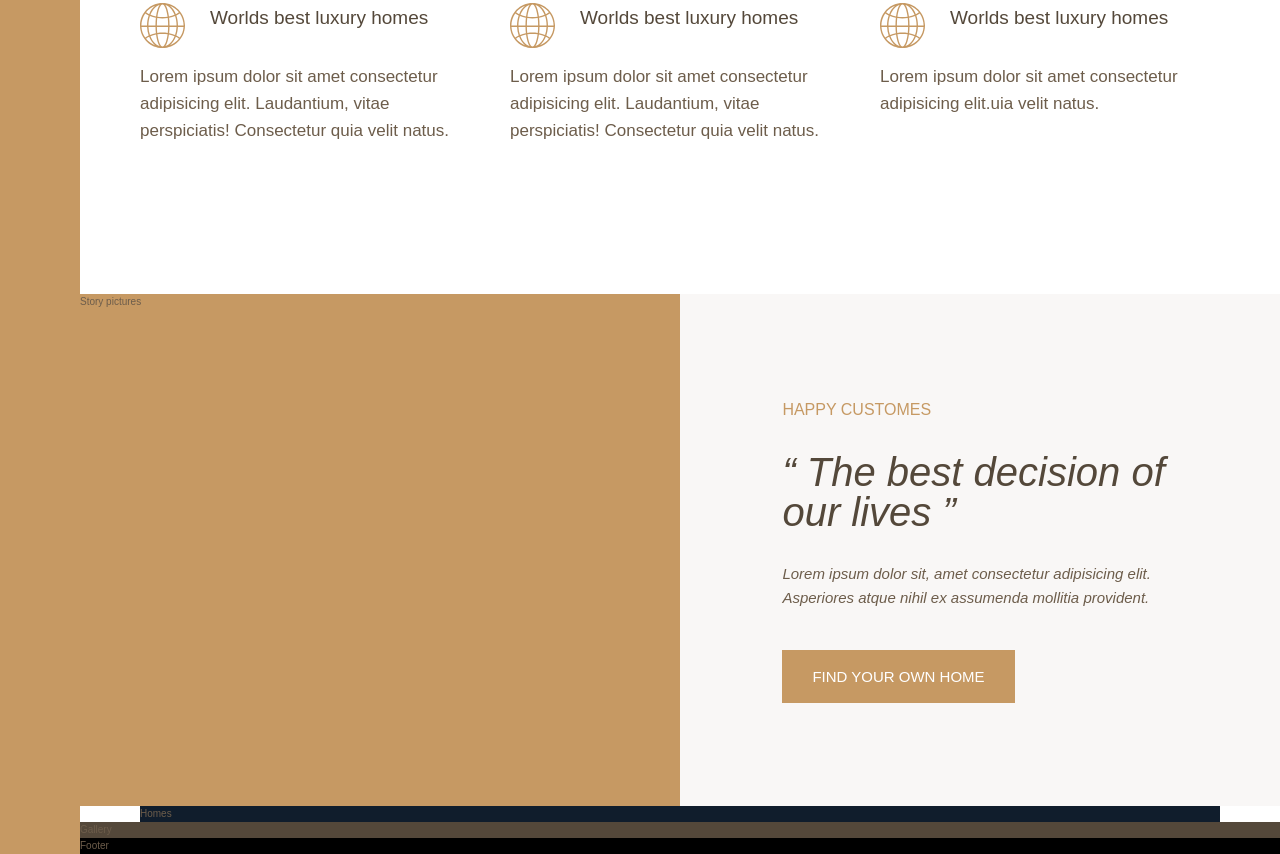
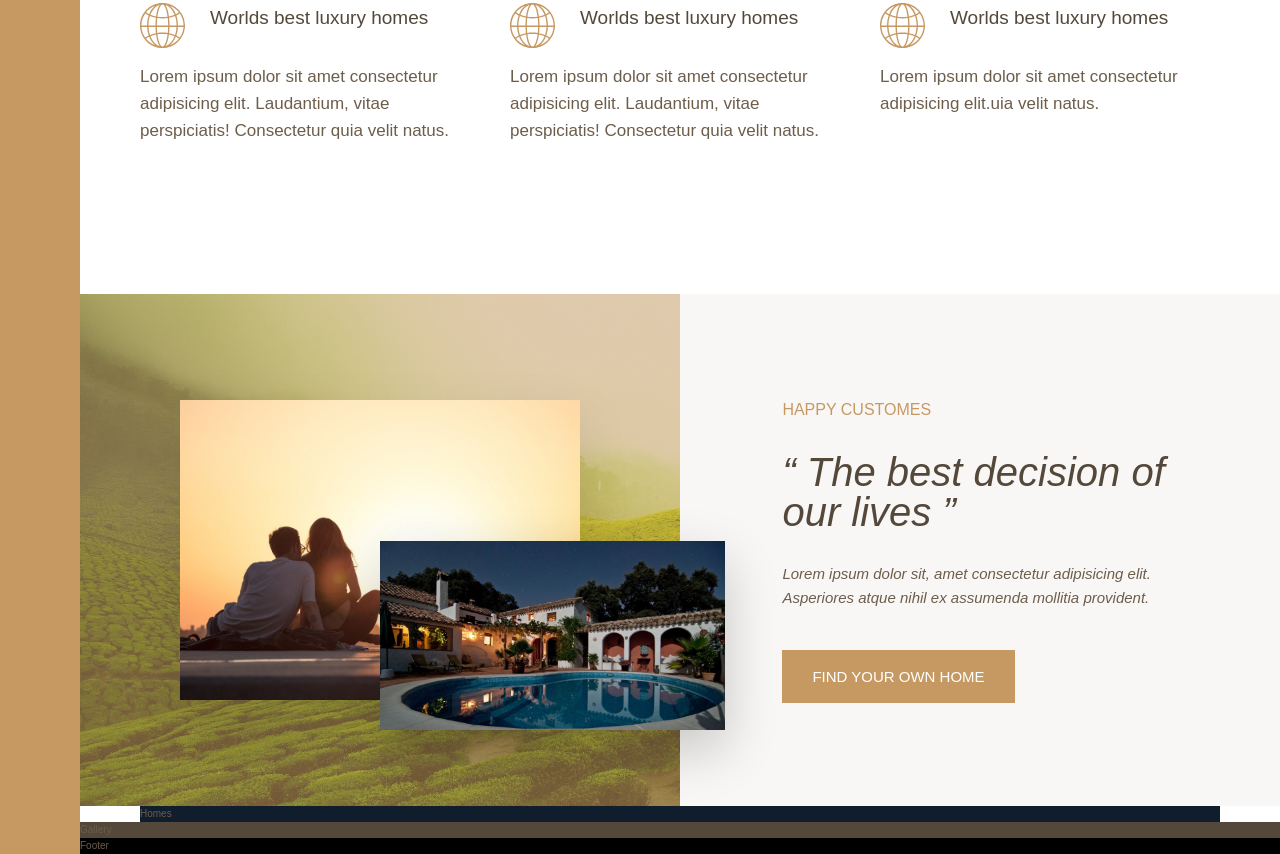
Before and after one commit to ShadmanShihab/House-Rental-Website, a website: page index.html in a window 1280 px wide. Shown: the part 959-1813 px from the top of the page. Drawn offline with Linux system fonts and the light colour scheme.

Commit message:
story pictures added

```diff
--- a/index.html
+++ b/index.html
@@ -65,7 +65,8 @@
 
 
         <div class="story__pictures">
-            Story pictures
+            <img src="img/story-1.jpeg" alt="Couple with new house" class="story__img--1">
+            <img src="img/story-2.jpeg" alt="New house" class="story__img--2">
         </div>
 
         <div class="story__content">
--- a/sass/_story.scss
+++ b/sass/_story.scss
@@ -1,7 +1,30 @@
 .story{
-    &__pictures{
+    &__pictures {
         background-color: $color-primary;
         grid-column: full-start / col-end 4;
+        background-image: linear-gradient(rgba($color-primary, .5), rgba($color-primary, .5)), url(../img/back.jpg);
+        background-size: cover;
+
+        display: grid;
+        grid-template-rows: repeat(6, 1fr);
+        grid-template-columns: repeat(6, 1fr);
+        align-items: center;
+    }
+
+    &__img--1 {
+        width: 100%;
+        grid-row: 2 / 6;
+        grid-column: 2 / 6;
+        box-shadow: 0 2rem 5rem rgba(#000, .1);
+    }
+
+    &__img--2 {
+        width: 115%;
+        grid-row: 4 / 6;
+        grid-column: 4 / 7;
+        z-index: 20;
+        box-shadow: 0 2rem 5rem rgba(#000, .2);
+
     }
 
     &__content{
```
Also changed, not shown: css/style.css.
